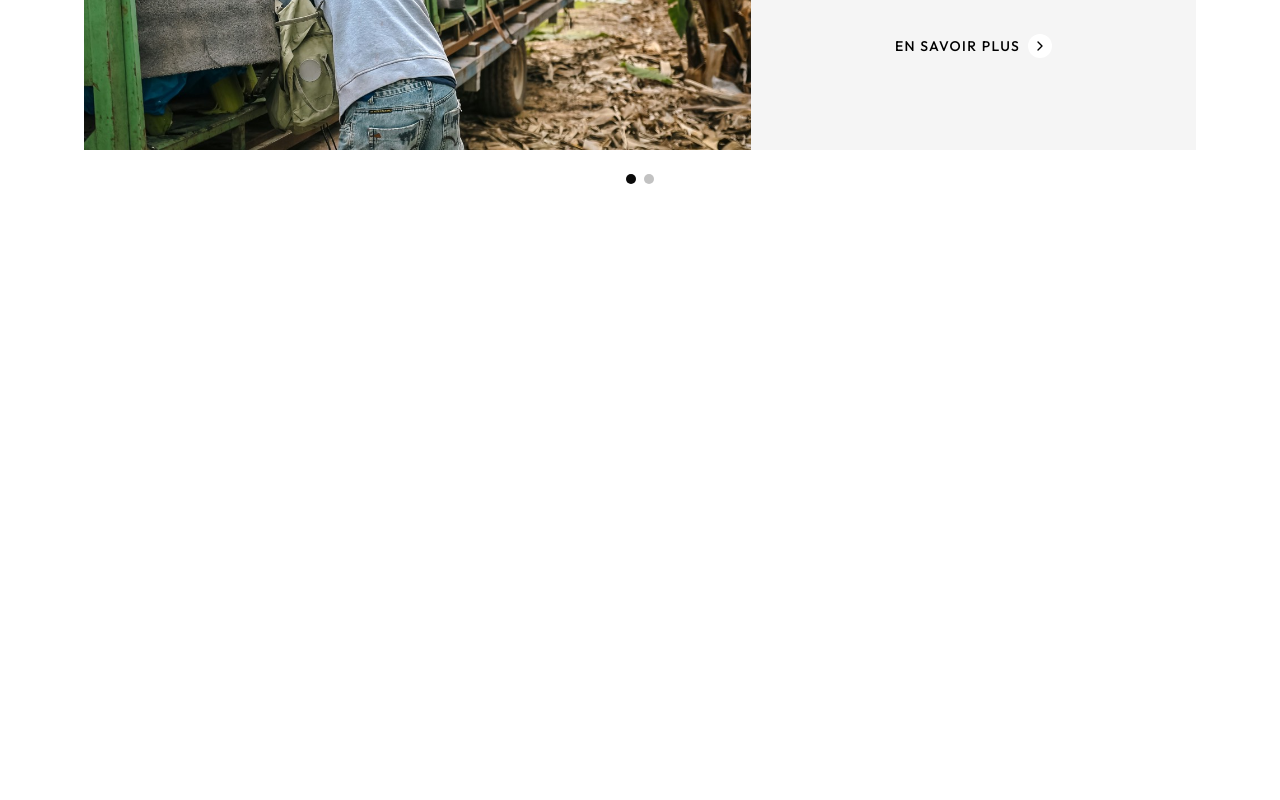
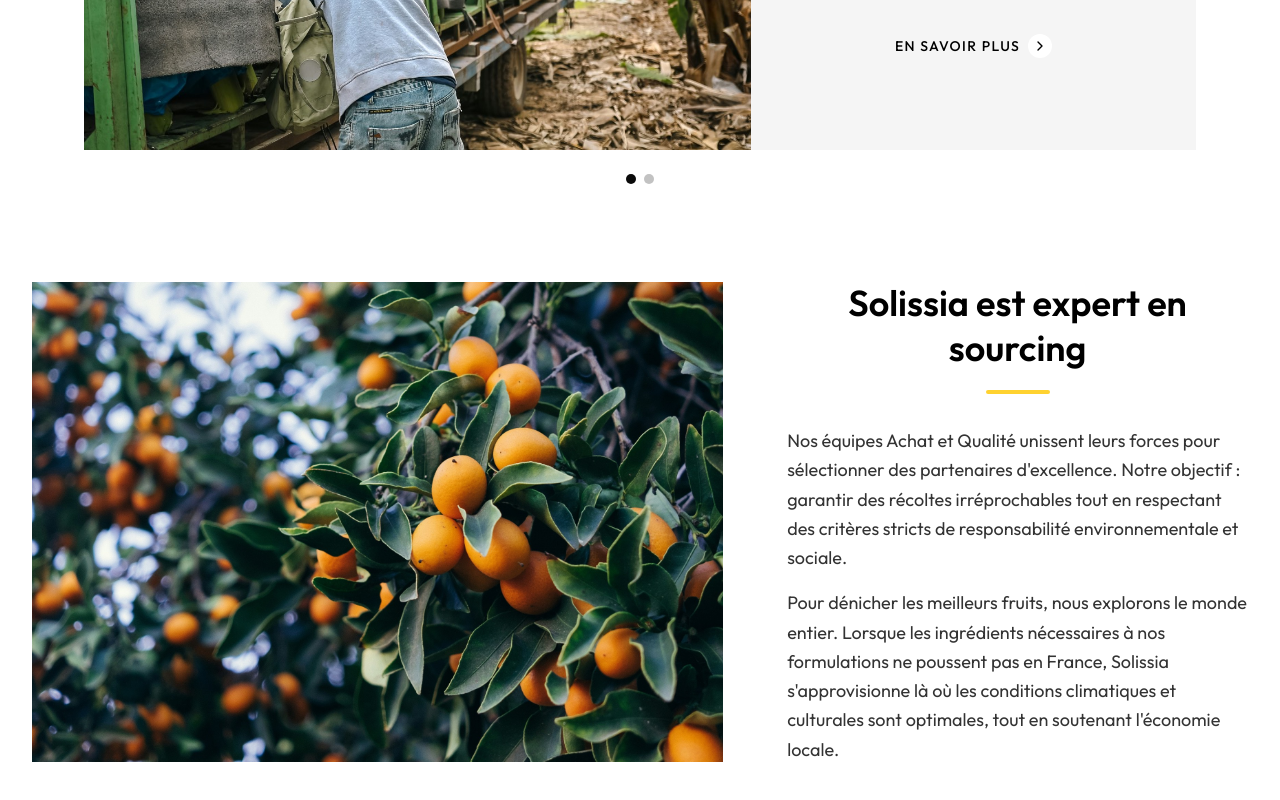
Before and after one commit to jazetjaz01/solissia, a Next.js app: page / in a window 1280 px wide. Shown: the part 1240-2040 px from the top of the page. Before the commit the page ends 1472 px from the top, so only its background shows below. Built offline with nearby package versions, Linux system fonts and the light colour scheme.

Commit message:
update navbar

```diff
--- a/app/page.tsx
+++ b/app/page.tsx
@@ -40,6 +40,38 @@ export default function Home() {
         </div>
       </section>
       <HomeSlider />
+      <section className="mx-auto grid max-w-(--breakpoint-2xl) items-center gap-8 px-4 py-12 sm:px-6 md:grid-cols-[3fr_2fr] lg:gap-16 lg:px-8">
+        <div className="relative h-64 sm:h-80 md:h-[480px]">
+          <Image
+            src="/images/home/home1.jpg"
+            alt=""
+            fill
+            sizes="(min-width: 768px) 60vw, 100vw"
+            className="object-cover"
+          />
+        </div>
+        <div>
+          <h2 className="text-center text-2xl font-semibold leading-tight text-black sm:text-4xl">
+            Solissia est expert en sourcing
+          </h2>
+          <div className="mx-auto mt-5 h-1 w-16 rounded-full bg-amber-300" />
+          <div className="mt-8 space-y-4 text-lg leading-relaxed text-black/80">
+            <p>
+              Nos équipes Achat et Qualité unissent leurs forces pour
+              sélectionner des partenaires d&apos;excellence. Notre objectif :
+              garantir des récoltes irréprochables tout en respectant des
+              critères stricts de responsabilité environnementale et sociale.
+            </p>
+            <p>
+              Pour dénicher les meilleurs fruits, nous explorons le monde
+              entier. Lorsque les ingrédients nécessaires à nos formulations ne
+              poussent pas en France, Solissia s&apos;approvisionne là où les
+              conditions climatiques et culturales sont optimales, tout en
+              soutenant l&apos;économie locale.
+            </p>
+          </div>
+        </div>
+      </section>
     </main>
   );
 }
```
